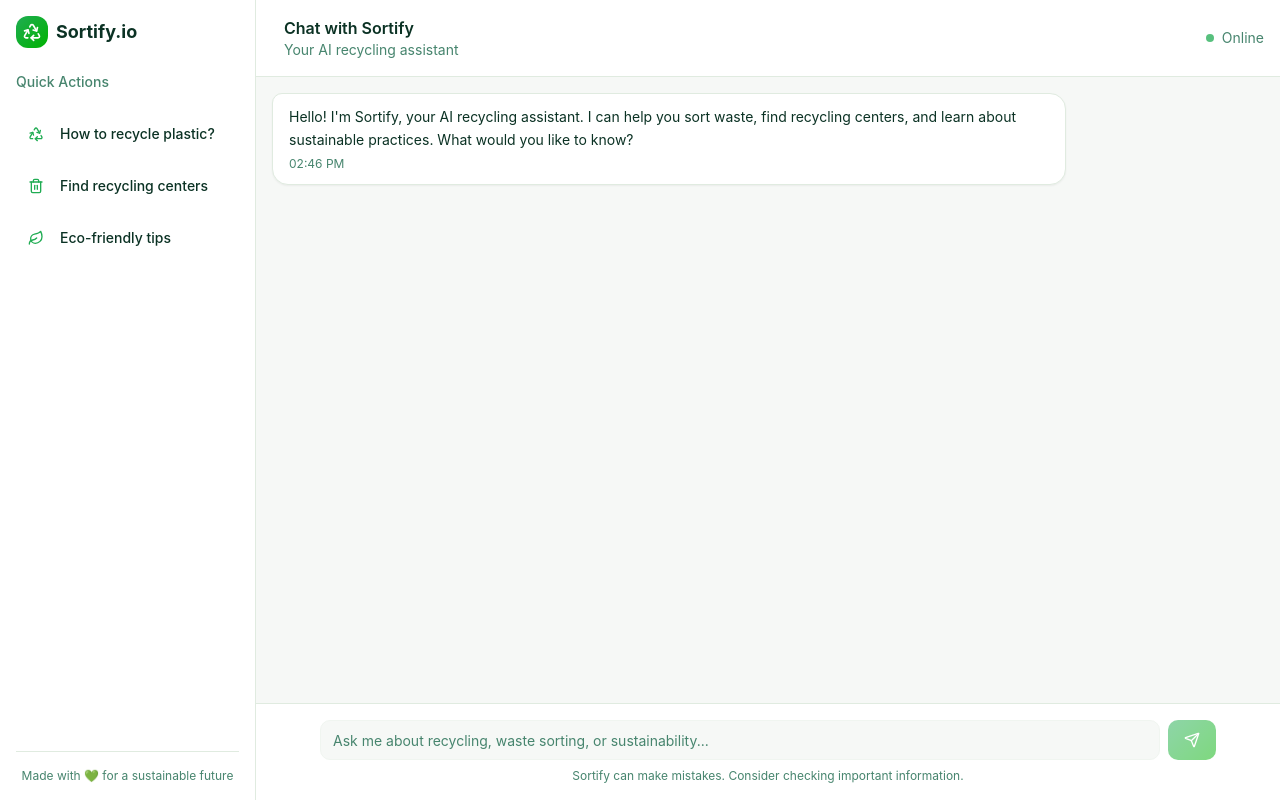
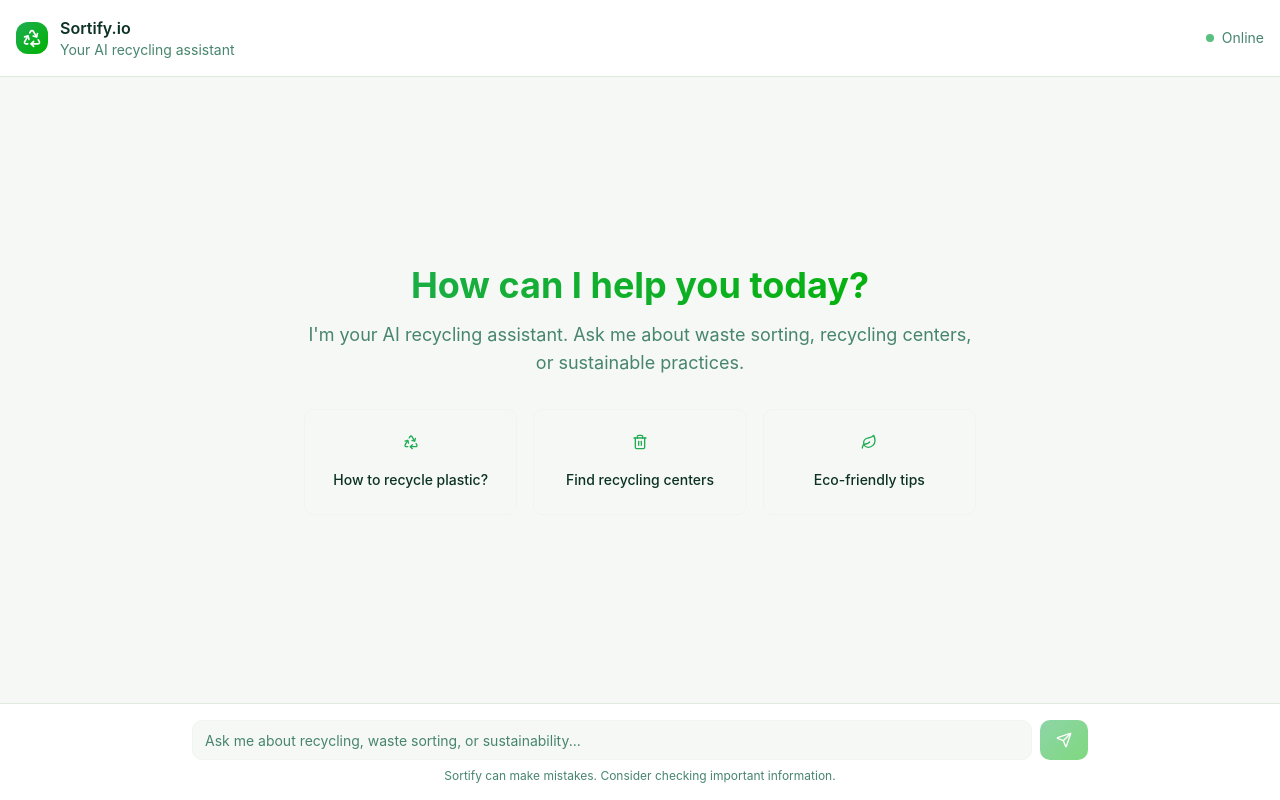
Before and after one commit to bilalahmedkhan12355/sortify-ai-green-chat, a React (Vite) app: page / in a window 1280 px wide. Built offline with nearby package versions, Linux system fonts and the light colour scheme.

Commit message:
Refactor chat interface layout
Center main interface elements and adjust content order. The main heading will be "how can i help you today?", followed by quick actions, and then the prompt area.

```diff
--- a/src/components/ChatInterface.tsx
+++ b/src/components/ChatInterface.tsx
@@ -90,48 +90,16 @@ const ChatInterface = () => {
 
   return (
     <div className="flex h-screen bg-background">
-      {/* Sidebar */}
-      <div className="w-64 bg-card border-r border-border p-4 hidden md:flex flex-col">
-        <div className="flex items-center space-x-2 mb-6">
-          <div className="w-8 h-8 bg-gradient-eco rounded-lg flex items-center justify-center">
-            <Recycle className="w-5 h-5 text-white" />
-          </div>
-          <h2 className="font-bold text-lg">Sortify.io</h2>
-        </div>
-
-        <div className="space-y-2 flex-1">
-          <h3 className="text-sm font-medium text-muted-foreground mb-3">Quick Actions</h3>
-          {quickActions.map((action, index) => (
-            <Button
-              key={index}
-              variant="ghost"
-              className="w-full justify-start text-left h-auto p-3"
-              onClick={() => setInputValue(action.text)}
-            >
-              <action.icon className="w-4 h-4 mr-2 text-primary" />
-              <span className="text-sm">{action.text}</span>
-            </Button>
-          ))}
-        </div>
-
-        <div className="mt-auto pt-4 border-t border-border">
-          <p className="text-xs text-muted-foreground text-center">
-            Made with 💚 for a sustainable future
-          </p>
-        </div>
-      </div>
-
-      {/* Main Chat Area */}
       <div className="flex-1 flex flex-col">
         {/* Header */}
         <div className="border-b border-border p-4 bg-card">
           <div className="flex items-center justify-between">
             <div className="flex items-center space-x-3">
-              <Button variant="ghost" size="sm" className="md:hidden">
-                <Menu className="w-5 h-5" />
-              </Button>
+              <div className="w-8 h-8 bg-gradient-eco rounded-lg flex items-center justify-center">
+                <Recycle className="w-5 h-5 text-white" />
+              </div>
               <div>
-                <h1 className="font-semibold">Chat with Sortify</h1>
+                <h1 className="font-semibold">Sortify.io</h1>
                 <p className="text-sm text-muted-foreground">Your AI recycling assistant</p>
               </div>
             </div>
@@ -142,8 +110,38 @@ const ChatInterface = () => {
           </div>
         </div>
 
-        {/* Messages */}
-        <div className="flex-1 overflow-y-auto p-4 space-y-4">
+        {/* Messages or Welcome Screen */}
+        <div className="flex-1 overflow-y-auto p-4">
+          {messages.length === 1 ? (
+            /* Welcome Screen */
+            <div className="flex flex-col items-center justify-center h-full max-w-2xl mx-auto text-center space-y-8">
+              <div className="space-y-4">
+                <h1 className="text-4xl font-bold bg-gradient-eco bg-clip-text text-transparent">
+                  How can I help you today?
+                </h1>
+                <p className="text-muted-foreground text-lg">
+                  I'm your AI recycling assistant. Ask me about waste sorting, recycling centers, or sustainable practices.
+                </p>
+              </div>
+
+              {/* Quick Actions */}
+              <div className="grid grid-cols-1 md:grid-cols-3 gap-4 w-full max-w-3xl">
+                {quickActions.map((action, index) => (
+                  <Button
+                    key={index}
+                    variant="outline"
+                    className="p-6 h-auto flex flex-col items-center space-y-3 hover:bg-primary/5 transition-colors"
+                    onClick={() => setInputValue(action.text)}
+                  >
+                    <action.icon className="w-6 h-6 text-primary" />
+                    <span className="text-sm font-medium">{action.text}</span>
+                  </Button>
+                ))}
+              </div>
+            </div>
+          ) : (
+            /* Chat Messages */
+            <div className="space-y-4 max-w-4xl mx-auto">
               {messages.map((message) => (
                 <div
                   key={message.id}
@@ -171,6 +169,8 @@ const ChatInterface = () => {
               )}
 
               <div ref={messagesEndRef} />
+            </div>
+          )}
         </div>
 
         {/* Input Area */}
```
Lines whose indentation alone changed are shown as unchanged.
